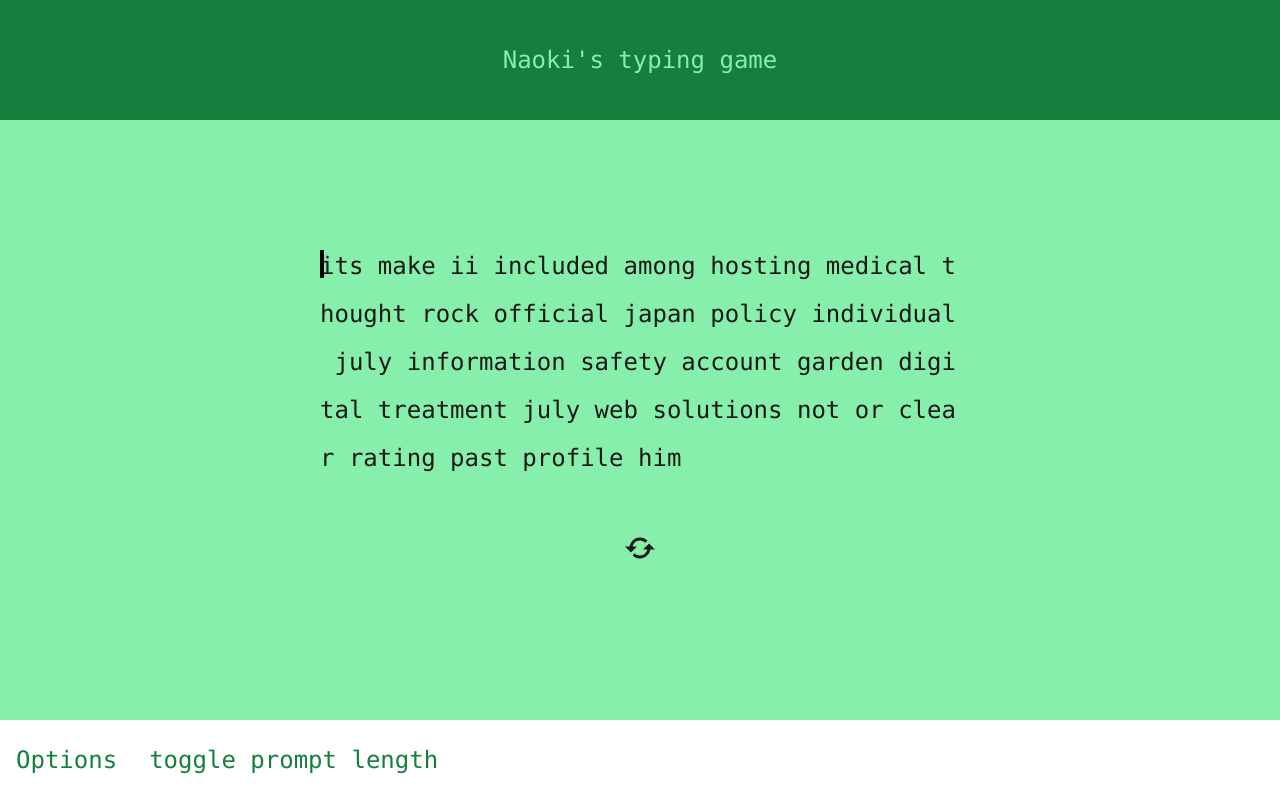
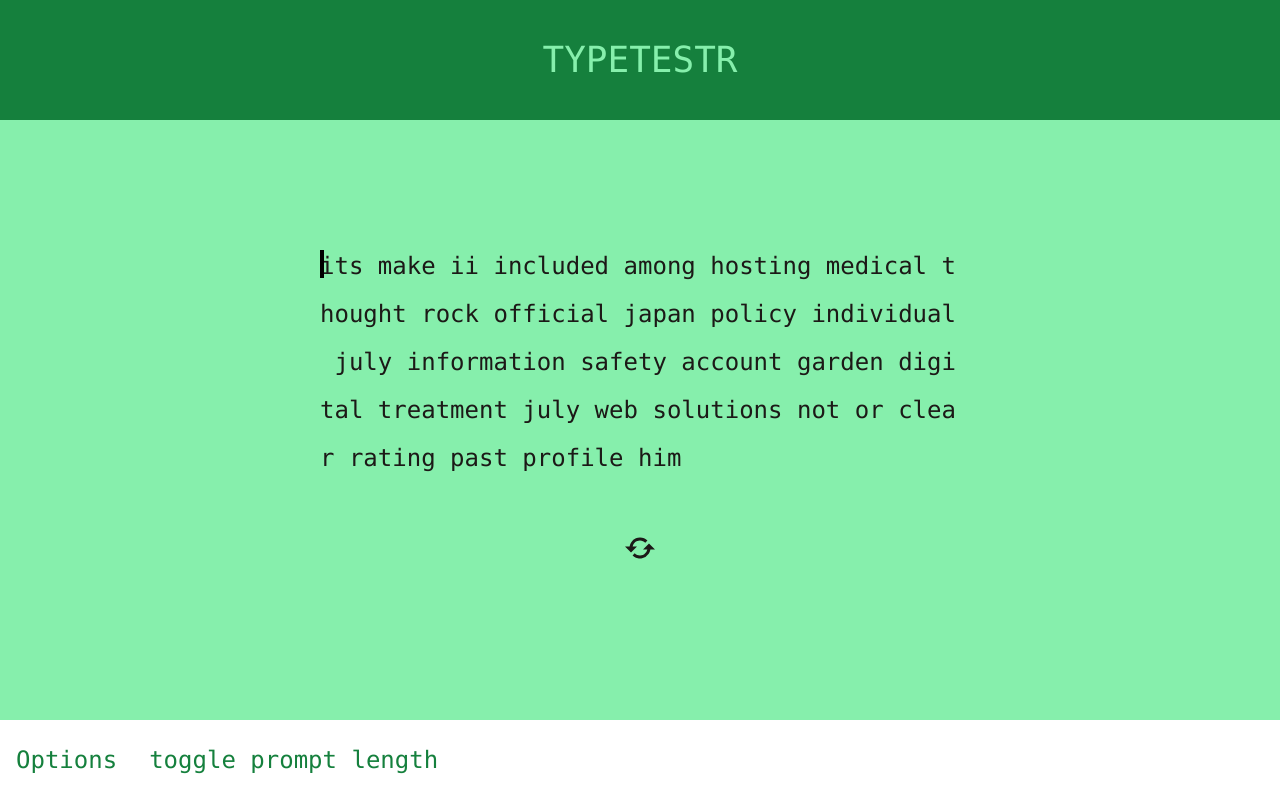
Before and after one commit to NaokiTM/TS-typing-game, a React (Vite) app: page / in a window 1280 px wide. Built offline with nearby package versions, Linux system fonts and the light colour scheme.

Commit message:
changed title name

```diff
--- a/index.html
+++ b/index.html
@@ -4,7 +4,7 @@
     <meta charset="UTF-8" />
     <link rel="icon" type="image/svg+xml" href="/vite.svg" />
     <meta name="viewport" content="width=device-width, initial-scale=1.0" />
-    <title>TS typing game</title>
+    <title>TYPETESTR</title>
   </head>
   <body>
     <div id="root"></div>
--- a/src/ts/components/Title.tsx
+++ b/src/ts/components/Title.tsx
@@ -1,6 +1,6 @@
 const Title: React.FC= () => {
   return (
-    <h1 className="flex flex-col justify-center items-center h-[15vh] text-green-300 bg-green-700">Naoki's typing game</h1>
+    <h1 className="flex flex-col justify-center items-center h-[15vh] text-green-300 bg-green-700 text-4xl">TYPETESTR</h1>
   )
 }
 
```
